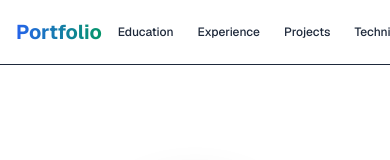
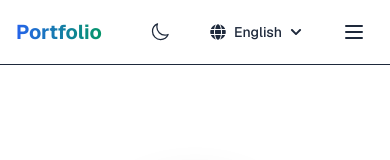
Before and after one commit to nomanajmal009/Portfolio-Web, a Next.js app: page /en in a window 390 px wide. Shown: the top 160 px of the page. Built offline with nearby package versions, Linux system fonts and the light colour scheme.

Commit message:
remove navigation heading from header in responsive mode

```diff
--- a/src/app/components/Navigation.tsx
+++ b/src/app/components/Navigation.tsx
@@ -28,7 +28,7 @@
   ];
 
   return (
-    <div className="relative w-full">
+    <div className="relative w-full hidden lg:block">
       <nav
         className="flex items-center gap-2 text-xs font-medium overflow-x-auto scrollbar-thin scrollbar-thumb-primary/30 scrollbar-track-transparent px-2"
         style={{ WebkitOverflowScrolling: 'touch' }}
```
